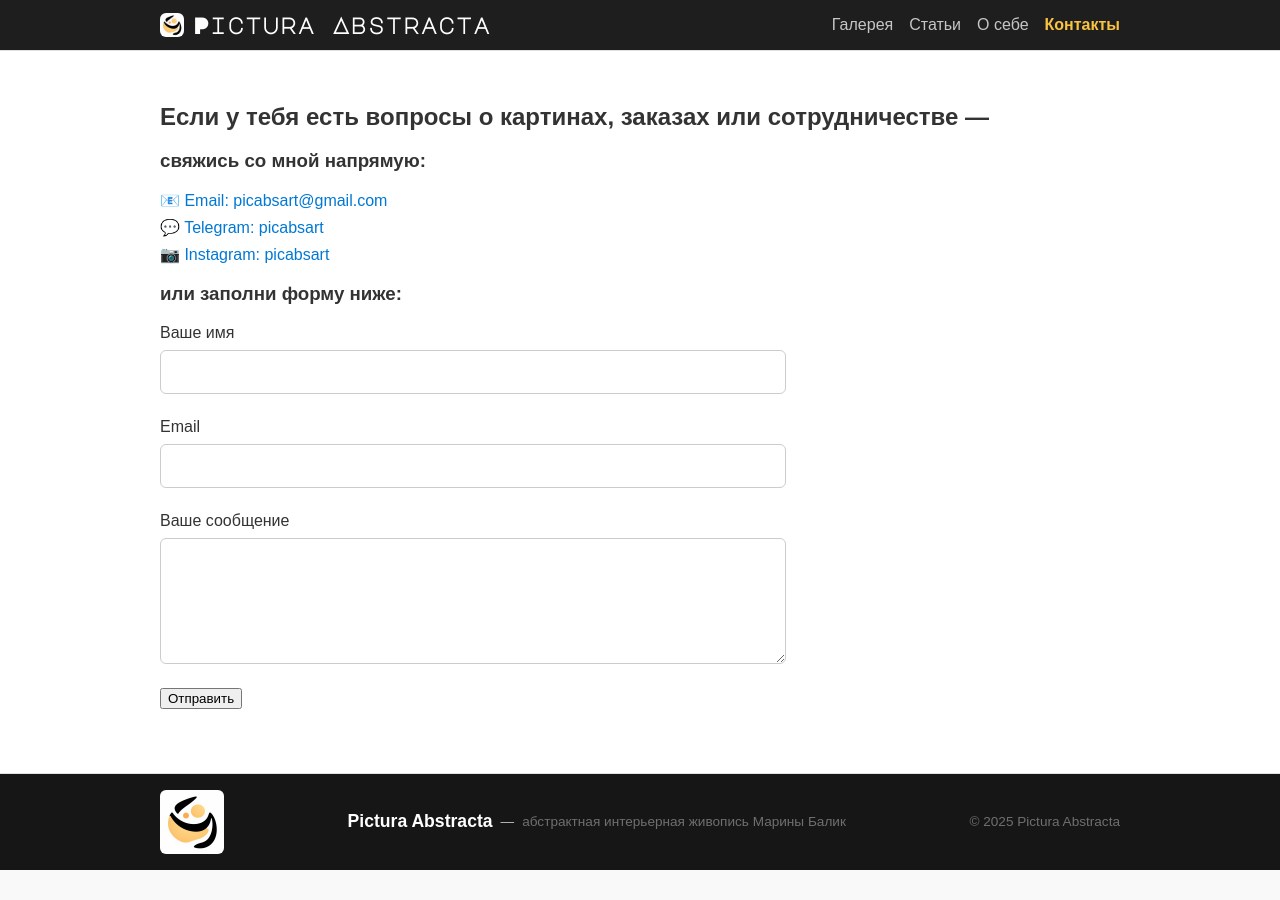
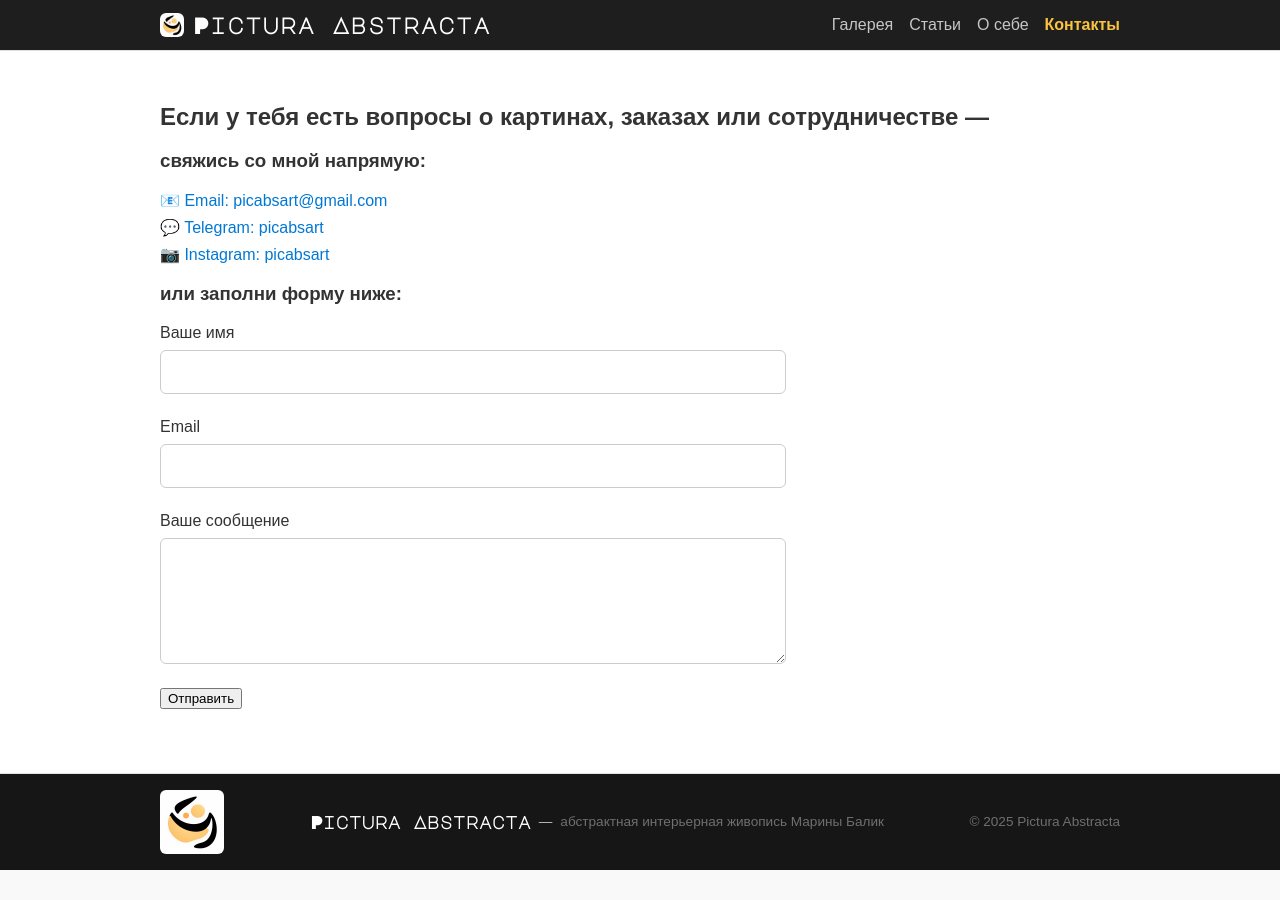
Before and after one commit to PicAbsArt/picabsart.github.io, a Jekyll site: the page built from contact.md, in a window 1280 px wide. Built offline with Jekyll 4.4.1, drawn with Linux system fonts in a browser that asks for light colours.

Commit message:
Update main.css

```diff
--- a/assets/main.css
+++ b/assets/main.css
@@ -311,6 +311,8 @@ img {
   font-size: 1.1rem;
   font-weight: 600;
   color: white;
+  font-family: 'Major Mono Display', monospace;
+  text-decoration: none;
 }
 
 .footer-separator {
```
